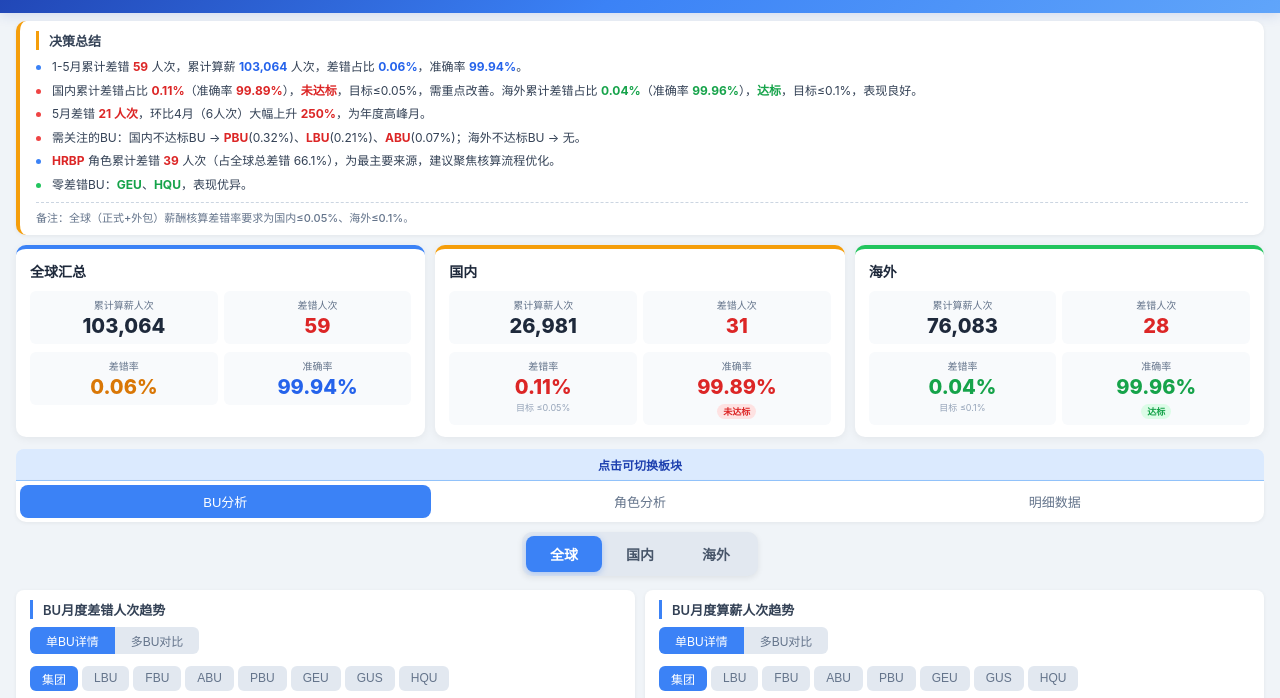
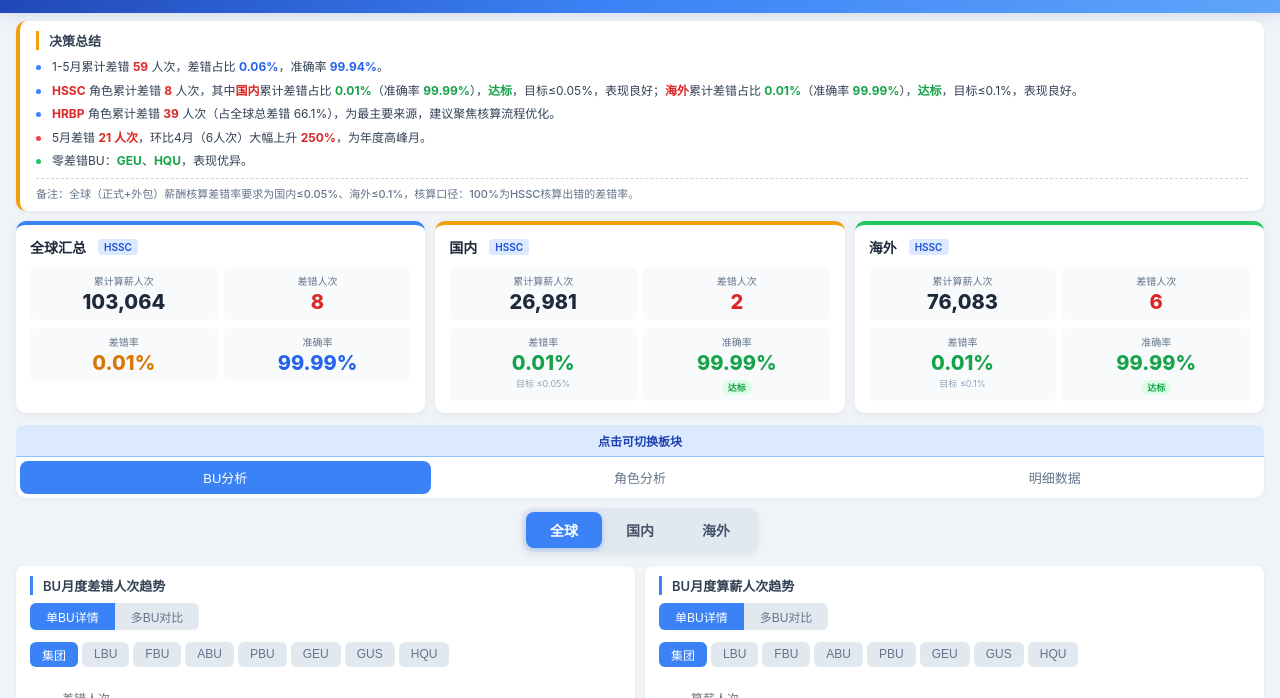
Before and after one commit to LiuYan185/global-payroll-error-dashboard, a plain HTML site: page index.html in a window 1280 px wide. Shown: the part 74-772 px from the top of the page. Drawn offline with nearby package versions, Linux system fonts and the light colour scheme.

```diff
--- a/index.html
+++ b/index.html
@@ -117,6 +117,17 @@
     gap: 6px;
   }
   .dim-icon { font-size: 16px; }
+  .hssc-badge {
+    display: inline-block;
+    margin-left: 6px;
+    padding: 2px 6px;
+    background: #dbeafe;
+    color: #1d4ed8;
+    font-size: 10px;
+    font-weight: 600;
+    border-radius: 4px;
+    vertical-align: middle;
+  }
   .dimension-card .dim-grid {
     display: grid;
     grid-template-columns: 1fr 1fr;
@@ -453,7 +464,6 @@
     font-size: 11px;
   }
 </style>
-
 <meta property="og:type" content="website"/>
 <meta property="og:title" content="全球薪酬核算差错统计看板"/>
 <meta property="og:description" content="全球薪酬核算差错统计看板 数据周期：2026年1-5月 累计差错59人次 准确率99.94%"/>
@@ -479,16 +489,15 @@
     <div class="summary-title">决策总结</div>
     <div class="summary-body">
 
-      <p>1-5月累计差错 <span class="hl-red">59</span> 人次，累计算薪 <span class="hl-blue">103,064</span> 人次，差错占比 <span class="hl-blue">0.06%</span>，准确率 <span class="hl-blue">99.94%</span>。</p>
-      <p class="warn">国内累计差错占比 <span class="hl-red">0.11%</span>（准确率 <span class="hl-red">99.89%</span>），<span class="hl-red">未达标</span>，目标≤0.05%，需重点改善。海外累计差错占比 <span class="hl-green">0.04%</span>（准确率 <span class="hl-green">99.96%</span>），<span class="hl-green">达标</span>，目标≤0.1%，表现良好。</p>
+      <p>1-5月累计差错 <span class="hl-red">59</span> 人次，差错占比 <span class="hl-blue">0.06%</span>，准确率 <span class="hl-blue">99.94%</span>。</p>
+      <p><span class="hl-red">HSSC</span> 角色累计差错 <span class="hl-red">8</span> 人次，其中<span class="hl-red">国内</span>累计差错占比 <span class="hl-green">0.01%</span>（准确率 <span class="hl-green">99.99%</span>），<span class="hl-green">达标</span>，目标≤0.05%，表现良好；<span class="hl-red">海外</span>累计差错占比 <span class="hl-green">0.01%</span>（准确率 <span class="hl-green">99.99%</span>），<span class="hl-green">达标</span>，目标≤0.1%，表现良好。</p>
+      <p><span class="hl-red">HRBP</span> 角色累计差错 <span class="hl-red">39</span> 人次（占全球总差错 66.1%），为最主要来源，建议聚焦核算流程优化。</p>
       <p class="warn">5月差错 <span class="hl-red">21 人次</span>，环比4月（6人次）大幅上升 <span class="hl-red">250%</span>，为年度高峰月。</p>
-      <p class="warn">需关注的BU：国内不达标BU → <span class="hl-red">PBU</span>(0.32%)、<span class="hl-red">LBU</span>(0.21%)、<span class="hl-red">ABU</span>(0.07%)；海外不达标BU → 无。</p>
-      <p><span class="hl-red">HRBP</span> 角色累计差错 <span class="hl-red">39</span> 人次（占全球总差错 66.1%），为最主要来源，建议聚焦核算流程优化。</p>
       <p class="good">零差错BU：<span class="hl-green">GEU</span>、<span class="hl-green">HQU</span>，表现优异。</p>
 
     </div>
     <div style="margin-top:6px;padding-top:6px;border-top:1px dashed #cbd5e1;font-size:11px;color:#64748b;font-weight:500;">
-      备注：全球（正式+外包）薪酬核算差错率要求为国内≤0.05%、海外≤0.1%。
+      备注：全球（正式+外包）薪酬核算差错率要求为国内≤0.05%、海外≤0.1%，核算口径：100%为HSSC核算出错的差错率。
     </div>
   </div>
 
@@ -496,7 +505,7 @@
 
   <div class="dimension-kpi-row">
     <div class="dimension-card global">
-      <div class="dim-title">全球汇总</div>
+      <div class="dim-title">全球汇总<span class="hssc-badge">HSSC</span></div>
       <div class="dim-grid">
         <div class="dim-metric">
           <div class="dim-label">累计算薪人次</div>
@@ -504,20 +513,20 @@
         </div>
         <div class="dim-metric">
           <div class="dim-label">差错人次</div>
-          <div class="dim-value dim-err">59</div>
+          <div class="dim-value dim-err">8</div>
         </div>
         <div class="dim-metric">
           <div class="dim-label">差错率</div>
-          <div class="dim-value dim-warn">0.06%</div>
+          <div class="dim-value dim-warn">0.01%</div>
         </div>
         <div class="dim-metric">
           <div class="dim-label">准确率</div>
-          <div class="dim-value dim-info">99.94%</div>
+          <div class="dim-value dim-info">99.99%</div>
         </div>
       </div>
     </div>
     <div class="dimension-card domestic">
-      <div class="dim-title">国内</div>
+      <div class="dim-title">国内<span class="hssc-badge">HSSC</span></div>
       <div class="dim-grid">
         <div class="dim-metric">
           <div class="dim-label">累计算薪人次</div>
@@ -525,22 +534,22 @@
         </div>
         <div class="dim-metric">
           <div class="dim-label">差错人次</div>
-          <div class="dim-value dim-err">31</div>
+          <div class="dim-value dim-err">2</div>
         </div>
         <div class="dim-metric">
           <div class="dim-label">差错率</div>
-          <div class="dim-value dim-bad">0.11%</div>
+          <div class="dim-value dim-good">0.01%</div>
           <div class="dim-target">目标 ≤0.05%</div>
         </div>
         <div class="dim-metric">
           <div class="dim-label">准确率</div>
-          <div class="dim-value dim-bad">99.89%</div>
-          <span class="status-badge fail">未达标</span>
+          <div class="dim-value dim-good">99.99%</div>
+          <span class="status-badge pass">达标</span>
         </div>
       </div>
     </div>
     <div class="dimension-card overseas">
-      <div class="dim-title">海外</div>
+      <div class="dim-title">海外<span class="hssc-badge">HSSC</span></div>
       <div class="dim-grid">
         <div class="dim-metric">
           <div class="dim-label">累计算薪人次</div>
@@ -548,16 +557,16 @@
         </div>
         <div class="dim-metric">
           <div class="dim-label">差错人次</div>
-          <div class="dim-value dim-err">28</div>
+          <div class="dim-value dim-err">6</div>
         </div>
         <div class="dim-metric">
           <div class="dim-label">差错率</div>
-          <div class="dim-value dim-good">0.04%</div>
+          <div class="dim-value dim-good">0.01%</div>
           <div class="dim-target">目标 ≤0.1%</div>
         </div>
         <div class="dim-metric">
           <div class="dim-label">准确率</div>
-          <div class="dim-value dim-good">99.96%</div>
+          <div class="dim-value dim-good">99.99%</div>
           <span class="status-badge pass">达标</span>
         </div>
       </div>
@@ -703,7 +712,7 @@
 
 </div>
 
-<div class="footer">纵腾集团 | 薪酬核算准确率监控 | 2026年1月 - 5月</div>
+<div class="footer">薪酬核算准确率监控 | 2026年1月 - 5月</div>
 
 <script>
 // ============= DATA (1-5月) =============
@@ -1236,6 +1245,18 @@
   html += '<td class="' + (total.totalRate > targetRate ? 'rate-bad' : 'rate-good') + '">' + fmtPct(total.totalRate) + '</td>';
   html += '<td class="' + (total.accuracy < 99.95 ? 'rate-warn' : 'rate-good') + '">' + total.accuracy + '%</td></tr>';
 
+  const groupRoles = getDimRows('global').filter(d => d.bu === '集团' && ROLES.includes(d.role));
+  groupRoles.forEach(d => {
+    html += '<tr class="role-detail-row" data-bu="集团"><td></td><td class="role-cell">' + d.role + '</td>';
+    for (let m = 0; m < 5; m++) {
+      const errCls = d.errors[m] > 2 ? 'err-highlight' : '';
+      html += '<td class="' + errCls + '">' + fmtNum(d.errors[m]) + '</td><td>' + fmtNum(total.counts[m]) + '</td><td>' + fmtPct(d.rates[m]) + '</td>';
+    }
+    html += '<td>' + fmtNum(d.totalErrors) + '</td><td>' + fmtNum(total.totalCount) + '</td>';
+    html += '<td>' + fmtPct(d.totalRate) + '</td>';
+    html += '<td class="' + (d.accuracy < 99.95 ? 'rate-warn' : 'rate-good') + '">' + d.accuracy + '%</td></tr>';
+  });
+
   tbody.innerHTML = html;
 }
 
@@ -1280,6 +1301,18 @@
   html += '<td class="' + (total.totalRate > targetRate ? 'rate-bad' : 'rate-good') + '">' + fmtPct(total.totalRate) + '</td>';
   html += '<td class="' + (total.accuracy < 99.95 ? 'rate-warn' : 'rate-good') + '">' + total.accuracy + '%</td></tr>';
 
+  const groupRoles = rows.filter(d => d.bu === '集团' && ROLES.includes(d.role));
+  groupRoles.forEach(d => {
+    html += '<tr class="role-detail-row" data-bu="集团"><td></td><td class="role-cell">' + d.role + '</td>';
+    for (let m = 0; m < 5; m++) {
+      const errCls = d.errors[m] > 2 ? 'err-highlight' : '';
+      html += '<td class="' + errCls + '">' + fmtNum(d.errors[m]) + '</td><td>' + fmtNum(total.counts[m]) + '</td><td>' + fmtPct(d.rates[m]) + '</td>';
+    }
+    html += '<td>' + fmtNum(d.totalErrors) + '</td><td>' + fmtNum(total.totalCount) + '</td>';
+    html += '<td>' + fmtPct(d.totalRate) + '</td>';
+    html += '<td class="' + (d.accuracy < 99.95 ? 'rate-warn' : 'rate-good') + '">' + d.accuracy + '%</td></tr>';
+  });
+
   tbody.innerHTML = html;
 }
 
```
